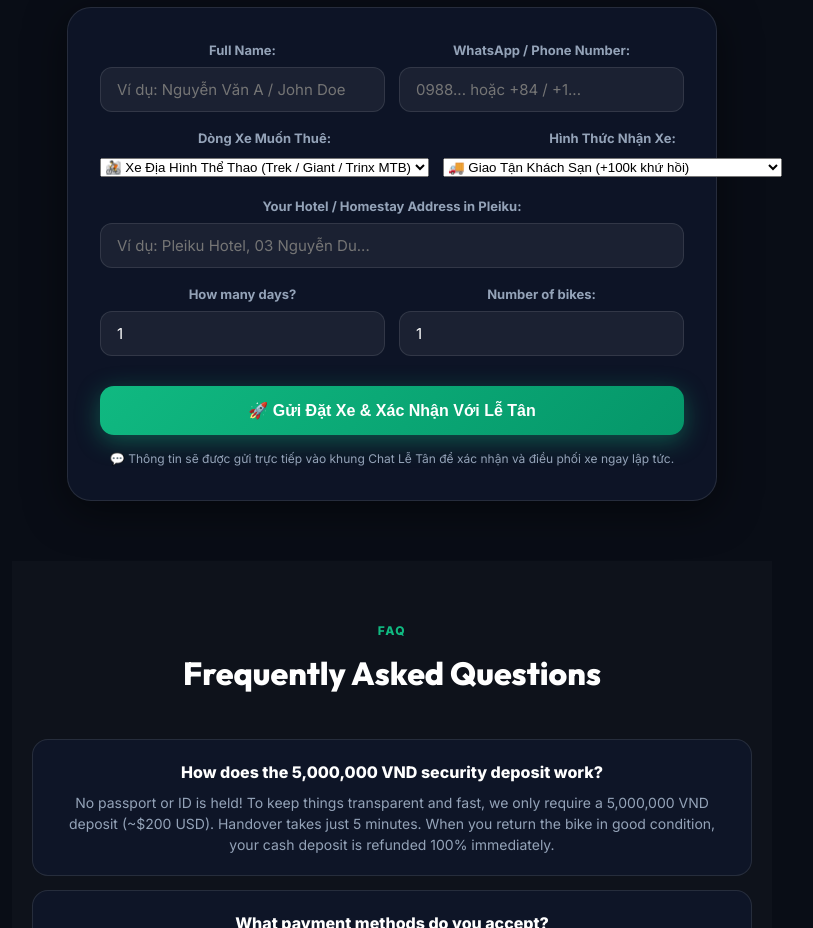
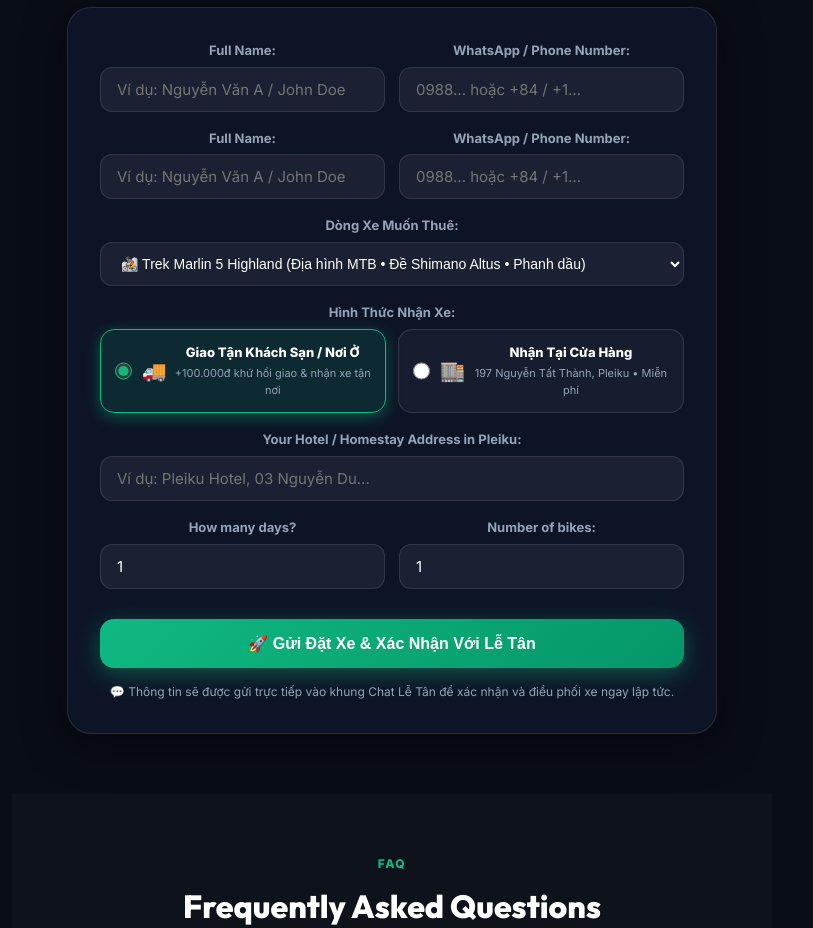
Before and after one commit to tue3103/bike-rental, a website: page index.html in a window 1280 px wide. Shown: the part 4580-5508 px from the top of the page, without its empty margins (248-1061 px from the left). Drawn offline with Linux system fonts and the light colour scheme; no server answers.

Commit message:
fix: Restore beautiful interactive delivery option tiles and fix exact bike selection

```diff
--- a/css/style.css
+++ b/css/style.css
@@ -478,6 +478,60 @@ body {
   gap: 14px;
 }
 
+/* INTERACTIVE DELIVERY TILES */
+.delivery-option-tiles {
+  display: grid;
+  grid-template-columns: 1fr 1fr;
+  gap: 12px;
+  margin-top: 4px;
+}
+.delivery-tile {
+  background: rgba(255, 255, 255, 0.04);
+  border: 1.5px solid rgba(255, 255, 255, 0.12);
+  border-radius: 14px;
+  padding: 12px 14px;
+  cursor: pointer;
+  display: flex;
+  align-items: center;
+  gap: 10px;
+  transition: all 0.2s ease;
+  position: relative;
+}
+.delivery-tile input[type="radio"] {
+  accent-color: var(--primary);
+  width: 18px;
+  height: 18px;
+}
+.delivery-tile:has(input:checked), .delivery-tile.active {
+  border-color: var(--primary);
+  background: rgba(16, 185, 129, 0.12);
+  box-shadow: 0 4px 15px var(--primary-glow);
+}
+.tile-content {
+  display: flex;
+  align-items: center;
+  gap: 8px;
+}
+.tile-icon {
+  font-size: 20px;
+}
+.tile-title {
+  font-size: 13px;
+  font-weight: 800;
+  color: #fff;
+}
+.tile-desc {
+  font-size: 11px;
+  color: var(--text-muted);
+  margin-top: 2px;
+}
+
+@media (max-width: 640px) {
+  .delivery-option-tiles {
+    grid-template-columns: 1fr;
+  }
+}
+
 /* FAQ SECTION */
 .faq-grid {
   max-width: 800px;
--- a/index.html
+++ b/index.html
@@ -320,22 +320,60 @@
           </div>
         </div>
 
+        <!-- SELECTED BIKE NOTIFICATION BADGE -->
+        <div id="selectedBikeBadge" style="display:none; background:rgba(16,185,129,0.15); border:1px solid var(--primary); padding:10px 16px; border-radius:12px; margin-bottom:16px; align-items:center; gap:8px;">
+          <span style="font-size:18px;">✅</span>
+          <span style="font-size:13px; color:#fff;">Bạn đang chọn xe: <b id="selectedBikeName" style="color:var(--primary);">Trek Marlin 5 Highland</b></span>
+        </div>
+
         <div class="form-grid-2">
           <div class="form-group">
-            <label class="form-label">Dòng Xe Muốn Thuê:</label>
-            <select id="bookBikeType" class="form-select">
-              <option value="Xe Địa Hình Thể Thao (Trek / Giant / Trinx MTB)">🚵 Xe Địa Hình Thể Thao (Trek / Giant / Trinx MTB)</option>
-              <option value="Xe Đường Trường Touring (Giant Escape)">🚴 Xe Đường Trường Touring (Giant Escape)</option>
-              <option value="Xe Dạo Phố Nữ (Asama Rainbow)">🌸 Xe Dạo Phố Nữ (Asama Rainbow)</option>
-              <option value="Xe Carbon Cao Cấp (Sava Deck Pro)">🏆 Xe Carbon Cao Cấp (Sava Deck Pro)</option>
-            </select>
+            <label class="form-label" data-i18n="form_name">Họ và Tên (Full Name):</label>
+            <input type="text" id="bookName" class="form-input" placeholder="Ví dụ: Nguyễn Văn A / John Doe" required>
           </div>
           <div class="form-group">
-            <label class="form-label">Hình Thức Nhận Xe:</label>
-            <select id="bookDeliverySelect" class="form-select" onchange="onDeliveryOptionChange(this.value)">
-              <option value="Hotel Delivery">🚚 Giao Tận Khách Sạn (+100k khứ hồi)</option>
-              <option value="Self Pickup">🏬 Nhận Tại Shop: 197 Nguyễn Tất Thành (Miễn phí)</option>
-            </select>
+            <label class="form-label" data-i18n="form_whatsapp">Số Điện Thoại / WhatsApp:</label>
+            <input type="text" id="bookPhone" class="form-input" placeholder="0988... hoặc +84 / +1..." required>
+          </div>
+        </div>
+
+        <div class="form-group">
+          <label class="form-label">Dòng Xe Muốn Thuê:</label>
+          <select id="bookBikeType" class="form-select" style="width:100%; background:rgba(255,255,255,0.06); border:1px solid var(--border-card); padding:12px 16px; border-radius:12px; color:#fff; font-size:14px; outline:none;">
+            <option value="Trek Marlin 5 Highland (Mountain Bike)">🚵 Trek Marlin 5 Highland (Địa hình MTB • Đề Shimano Altus • Phanh dầu)</option>
+            <option value="Giant ATX 830 Sport (Mountain Bike)">🚵 Giant ATX 830 Sport (Địa hình MTB • Khung nhôm Aluxx • 27 tốc độ)</option>
+            <option value="Giant Escape 2 City Touring">🚴 Giant Escape 2 City Touring (Đường trường Touring • Lốp 700c lướt êm)</option>
+            <option value="Sava Deck 300 Carbon Pro">🏆 Sava Deck 300 Carbon Pro (Khung Carbon siêu nhẹ • Shimano Deore)</option>
+            <option value="Trinx M100 Pro Elite (Mountain Bike)">🚵 Trinx M100 Pro Elite (Địa hình MTB • 24 tốc độ)</option>
+            <option value="Asama Rainbow Lady City">🌸 Asama Rainbow Lady City (Dạo phố nữ • Giỏ xe tiện lợi)</option>
+          </select>
+        </div>
+
+        <!-- INTERACTIVE DELIVERY TILES -->
+        <div class="form-group">
+          <label class="form-label">Hình Thức Nhận Xe:</label>
+          <div class="delivery-option-tiles">
+            <label class="delivery-tile active" id="tileDelivery" onclick="setDeliveryMethod('Hotel Delivery')">
+              <input type="radio" name="deliveryOption" value="Hotel Delivery" checked>
+              <div class="tile-content">
+                <div class="tile-icon">🚚</div>
+                <div>
+                  <div class="tile-title">Giao Tận Khách Sạn / Nơi Ở</div>
+                  <div class="tile-desc">+100.000đ khứ hồi giao & nhận xe tận nơi</div>
+                </div>
+              </div>
+            </label>
+
+            <label class="delivery-tile" id="tilePickup" onclick="setDeliveryMethod('Self Pickup')">
+              <input type="radio" name="deliveryOption" value="Self Pickup">
+              <div class="tile-content">
+                <div class="tile-icon">🏬</div>
+                <div>
+                  <div class="tile-title">Nhận Tại Cửa Hàng</div>
+                  <div class="tile-desc">197 Nguyễn Tất Thành, Pleiku • Miễn phí</div>
+                </div>
+              </div>
+            </label>
           </div>
         </div>
 
--- a/js/app.js
+++ b/js/app.js
@@ -159,18 +159,37 @@ function updateCalculator() {
   }
 }
 
-function onDeliveryOptionChange(val) {
+function setDeliveryMethod(method) {
+  const isDelivery = method === 'Hotel Delivery';
+  const tileDel = document.getElementById('tileDelivery');
+  const tilePick = document.getElementById('tilePickup');
+  const hotelGroup = document.getElementById('hotelAddressGroup');
   const hotelInput = document.getElementById('bookHotel');
-  const hotelGroup = document.getElementById('hotelAddressGroup');
-  if (!hotelInput) return;
 
-  if (val === 'Self Pickup') {
-    hotelInput.value = '197 Nguyễn Tất Thành, TP. Pleiku (Nhận tại cửa hàng)';
-    hotelInput.disabled = true;
+  const radioDel = document.querySelector('input[name="deliveryOption"][value="Hotel Delivery"]');
+  const radioPick = document.querySelector('input[name="deliveryOption"][value="Self Pickup"]');
+
+  if (isDelivery) {
+    if (radioDel) radioDel.checked = true;
+    tileDel?.classList.add('active');
+    tilePick?.classList.remove('active');
+    if (hotelGroup) hotelGroup.style.display = 'block';
+    if (hotelInput) {
+      hotelInput.value = '';
+      hotelInput.disabled = false;
+      hotelInput.required = true;
+      hotelInput.placeholder = 'Ví dụ: Pleiku Hotel, 03 Nguyễn Du...';
+    }
   } else {
-    hotelInput.value = '';
-    hotelInput.disabled = false;
-    hotelInput.placeholder = 'Ví dụ: Pleiku Hotel, 03 Nguyễn Du...';
+    if (radioPick) radioPick.checked = true;
+    tilePick?.classList.add('active');
+    tileDel?.classList.remove('active');
+    if (hotelGroup) hotelGroup.style.display = 'none';
+    if (hotelInput) {
+      hotelInput.value = '197 Nguyễn Tất Thành, TP. Pleiku (Nhận tại cửa hàng)';
+      hotelInput.disabled = false;
+      hotelInput.required = false;
+    }
   }
 }
 
@@ -179,7 +198,7 @@ function handleBookingSubmit(e) {
   const name = document.getElementById('bookName').value.trim();
   const phone = document.getElementById('bookPhone').value.trim();
   const bikeType = document.getElementById('bookBikeType').value;
-  const deliveryMethod = document.getElementById('bookDeliverySelect').value;
+  const deliveryMethod = document.querySelector('input[name="deliveryOption"]:checked')?.value || 'Hotel Delivery';
   const hotel = document.getElementById('bookHotel').value.trim();
   const days = parseInt(document.getElementById('bookDays').value, 10) || 1;
   const bikes = parseInt(document.getElementById('bookBikes').value, 10) || 1;
@@ -210,13 +229,31 @@ function handleBookingSubmit(e) {
 
 function selectBikeToRent(bikeName, bikeType) {
   const select = document.getElementById('bookBikeType');
-  if (select && bikeType) {
+  if (select) {
+    let matched = false;
     for (let opt of select.options) {
-      if (opt.value === bikeType || opt.text.includes(bikeName)) {
+      if (opt.text.toLowerCase().includes(bikeName.toLowerCase()) || opt.value.toLowerCase().includes(bikeName.toLowerCase())) {
         opt.selected = true;
+        matched = true;
         break;
       }
     }
+    if (!matched && bikeType) {
+      for (let opt of select.options) {
+        if (opt.value === bikeType) {
+          opt.selected = true;
+          break;
+        }
+      }
+    }
+  }
+
+  // Show badge
+  const badge = document.getElementById('selectedBikeBadge');
+  const badgeName = document.getElementById('selectedBikeName');
+  if (badge && badgeName) {
+    badgeName.innerText = bikeName;
+    badge.style.display = 'flex';
   }
 
   const bookingSection = document.getElementById('booking');
@@ -224,7 +261,7 @@ function selectBikeToRent(bikeName, bikeType) {
     bookingSection.scrollIntoView({ behavior: 'smooth' });
     setTimeout(() => {
       document.getElementById('bookName')?.focus();
-    }, 400);
+    }, 450);
   }
 }
 
```
